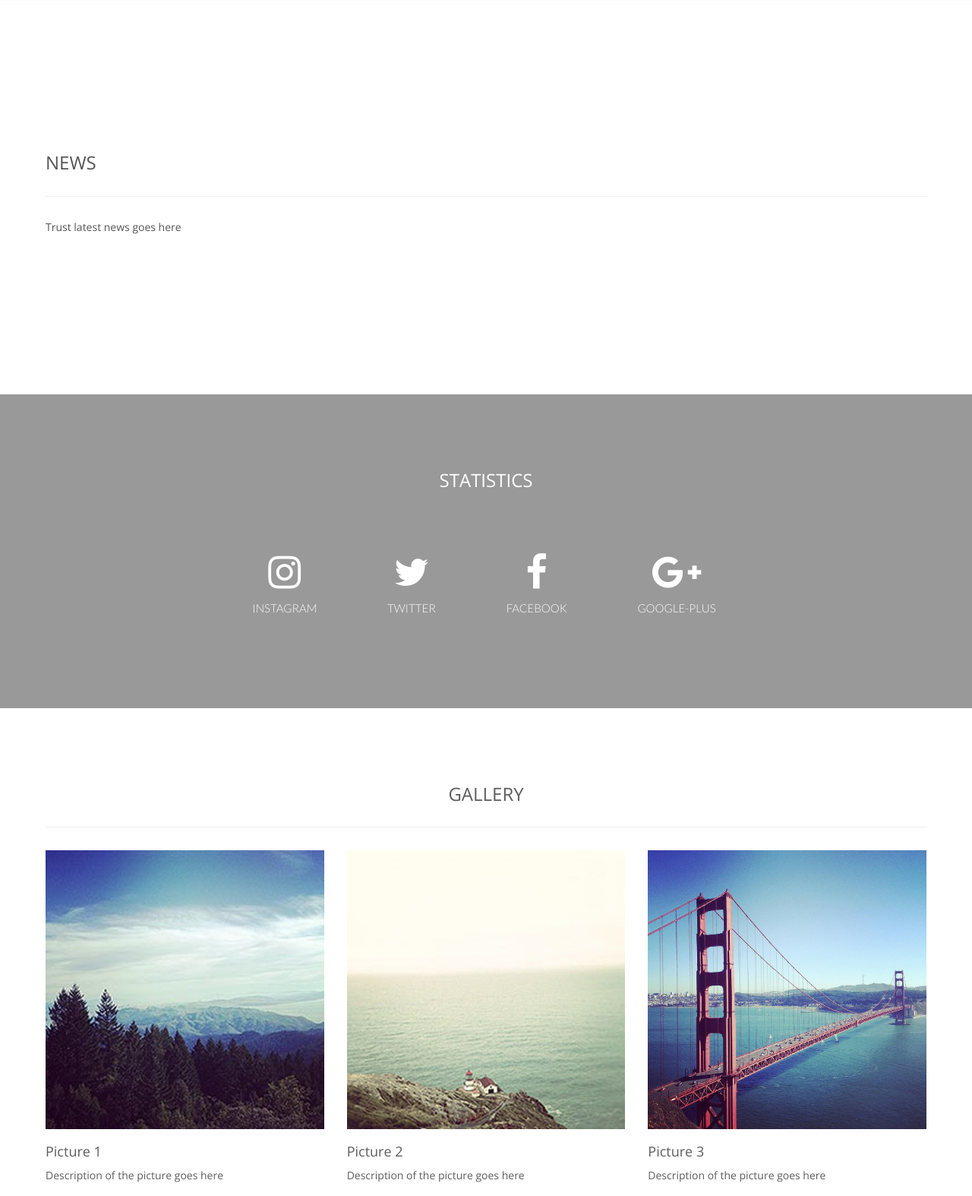
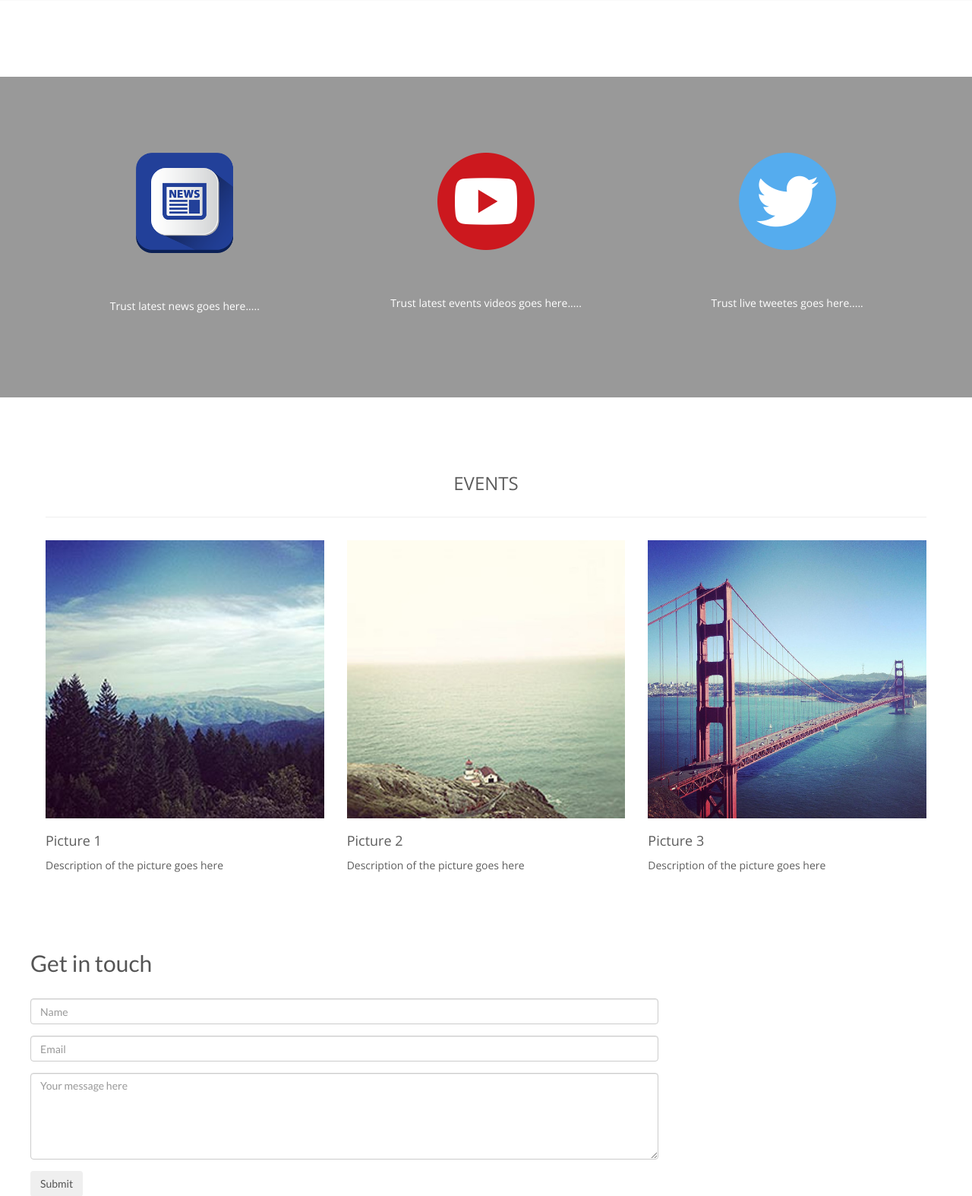
Before and after one commit to shivasdst/tact, a PHP site: the page made by application/views/flat/1-Home/index.php in a window 1280 px wide. Shown: the part 616-2190 px from the top of the page at 76% size. Run offline with PHP 8.4, Linux system fonts and the light colour scheme; the template is opened without the code that fills it, so the values that code supplies are empty; some libraries are stand-ins or nearby versions.

Commit message:
No. 12 - changed news section

```diff
--- a/application/views/flat/1-Home/index.php
+++ b/application/views/flat/1-Home/index.php
@@ -28,17 +28,34 @@
 
 <div class="container-fluid gap-above-large" id="trust-news">
     <div class="row">
-        <div class="col-md-12">
-            <h1>News</h1>
-            <p>Trust latest news goes here</p>
+        <div class="col-md-4">
+            <h1>
+                <!-- <i class="fa fa-newspaper-o"></i> -->
+                <img src="<?=PUBLIC_URL?>images/stock/news.png" alt="YouTube">
+            </h1>
+            <p>Trust latest news goes here.....</p>
+        </div>
+        <div class="col-md-4">
+            <h1>
+                <!-- <i class="fa fa-youtube-play"></i> -->
+                <img src="<?=PUBLIC_URL?>images/stock/youtube.png" alt="YouTube">
+            </h1>
+            <p>Trust latest events videos goes here.....</p>
+        </div>
+        <div class="col-md-4">
+            <h1>
+                <!-- <i class="fa fa-twitter-square"></i> -->
+                <img src="<?=PUBLIC_URL?>images/stock/twitter.png" alt="YouTube">
+            </h1>
+            <p>Trust live tweetes goes here.....</p>
         </div>
     </div>
 </div>
 
-<div class="container-fluid stats gap-above-large" id="collection">
+<!-- <div class="container-fluid stats gap-above-large" id="collection">
     <div class="row">
         <div class="col-md-12">
-            <h1>Statistics</h1>
+            <h1>News</h1>
             <ul class="list-inline">
                 <li class="stat-elem">
                     <a href="#">
@@ -67,11 +84,12 @@
             </ul>
         </div>
     </div>
-</div>
+</div>-->
+
 <div class="container-fluid physical" id="physical">
     <div class="row">
         <div class="col-md-12">
-            <h1>Gallery</h1>
+            <h1>Events</h1>
         </div>
     </div>
     <div class="row">
--- a/public/css/page.css
+++ b/public/css/page.css
@@ -675,17 +675,23 @@ button.toggle-button{
 }
 
 #trust-news{
+    background-color: #999;
+    color: #FFF;
     padding: 80px 60px 100px 60px;
     font-family: "Open Sans", Arial, "Helvetica Neue", Helvetica, sans-serif;
     font-weight: 300;
 }
 
 #trust-news h1{
-    font-size: 24px;
+    text-align: center;
+    font-size: 80px;
     padding-bottom: 30px;
     margin-bottom: 30px;
     text-transform: uppercase;
-    border-bottom: 1px solid #EFEFEF;
+    /*border-bottom: 1px solid #EFEFEF;*/
+}
+#trust-news p{
+  text-align: center;
 }
 .text-blue {
   color: #0088CC !important;
```
Also changed, not shown: public/images/stock/news.png (added).
